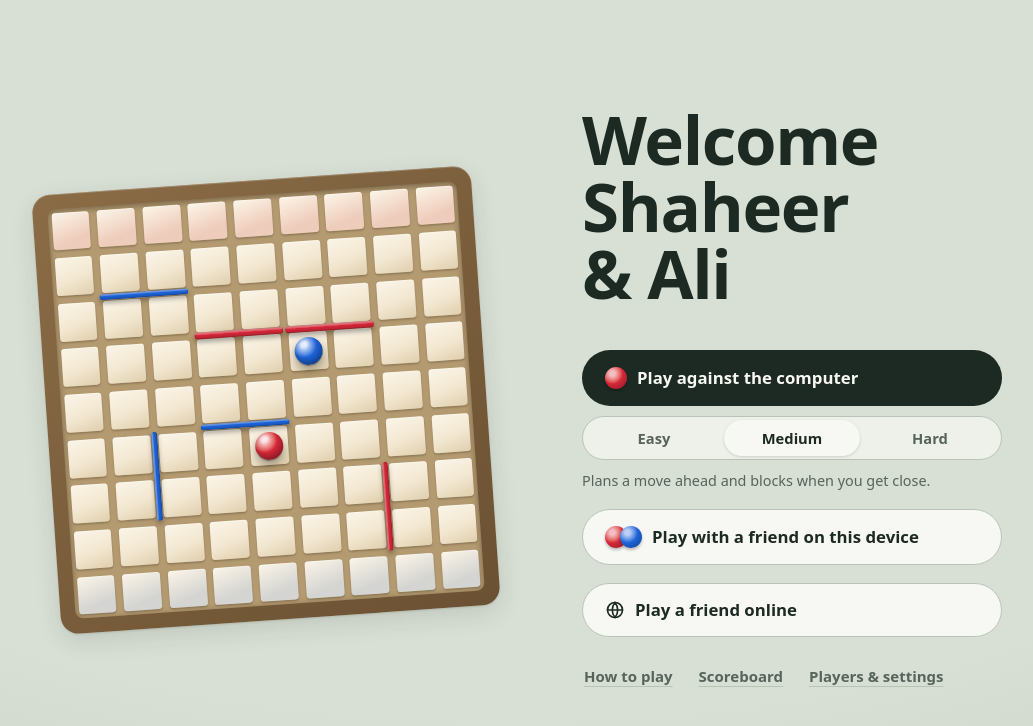
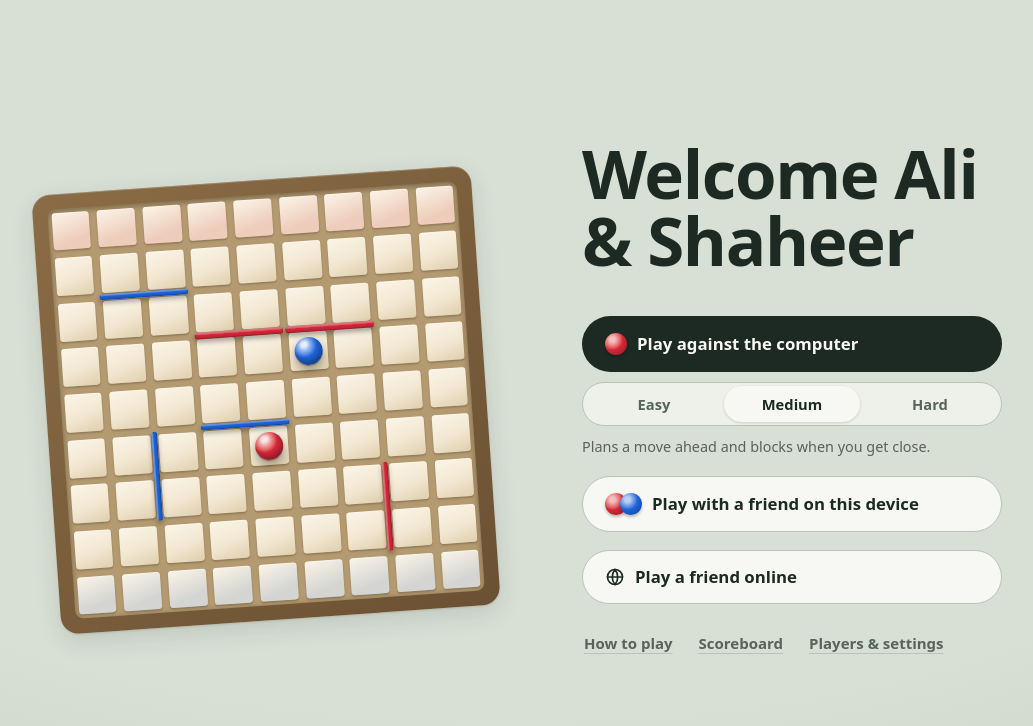
Before and after one commit to alihassan20035/Corridors, a website with bundled scripts: page index.html in a window 1280 px wide. Shown: the whole page, without its empty margins (128-1161 px from the left). Built offline with nearby package versions, Linux system fonts and the light colour scheme.

Commit message:
Update index.html

```diff
--- a/index.html
+++ b/index.html
@@ -19,7 +19,7 @@
       </div>
 
       <div class="menu-panel">
-        <h1 id="menu-title" class="wordmark">Welcome Shaheer & Ali</h1>
+        <h1 id="menu-title" class="wordmark">Welcome Ali & Shaheer</h1>
         <p class="tagline"></p>
 
         <section class="menu-block" aria-labelledby="ai-heading">
```
